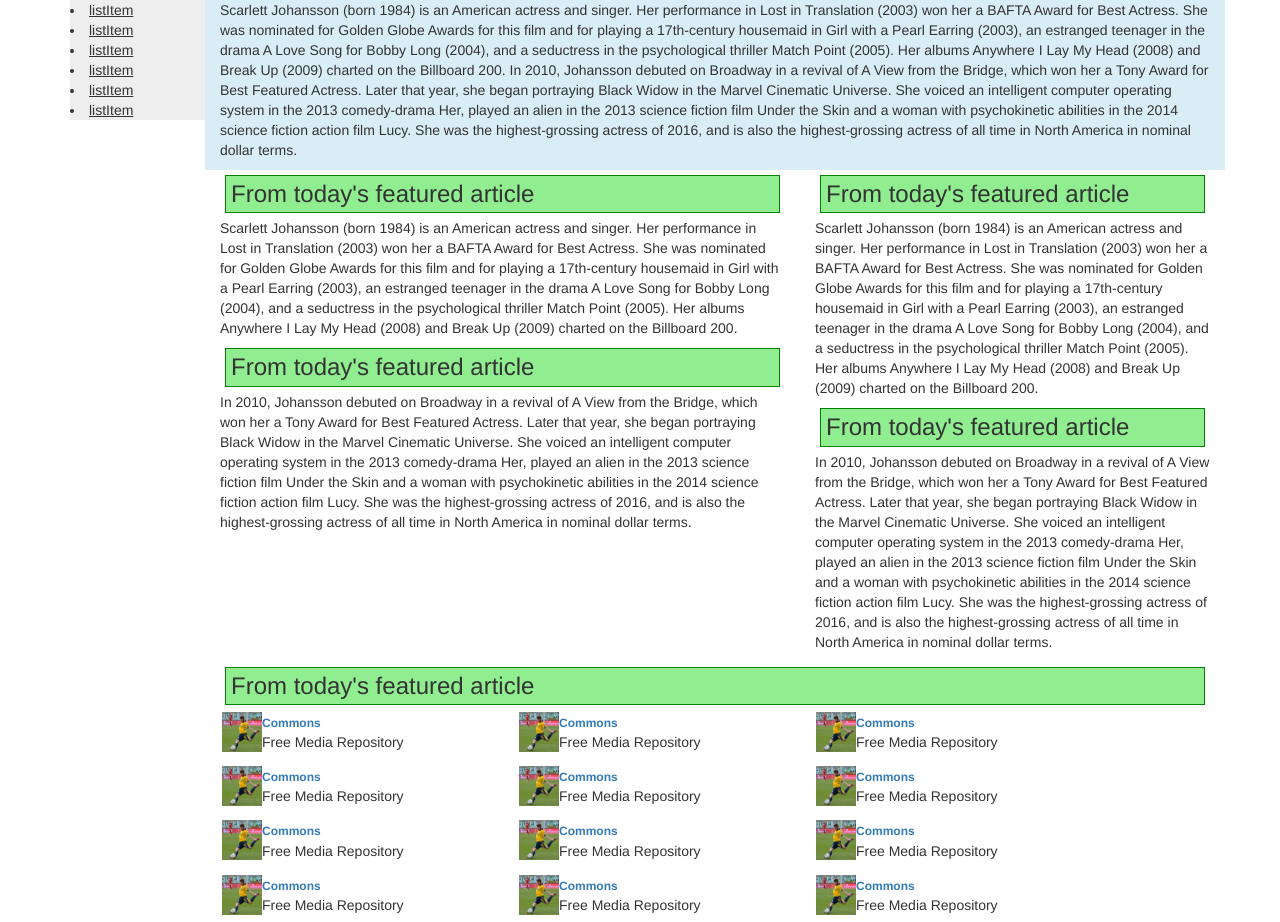
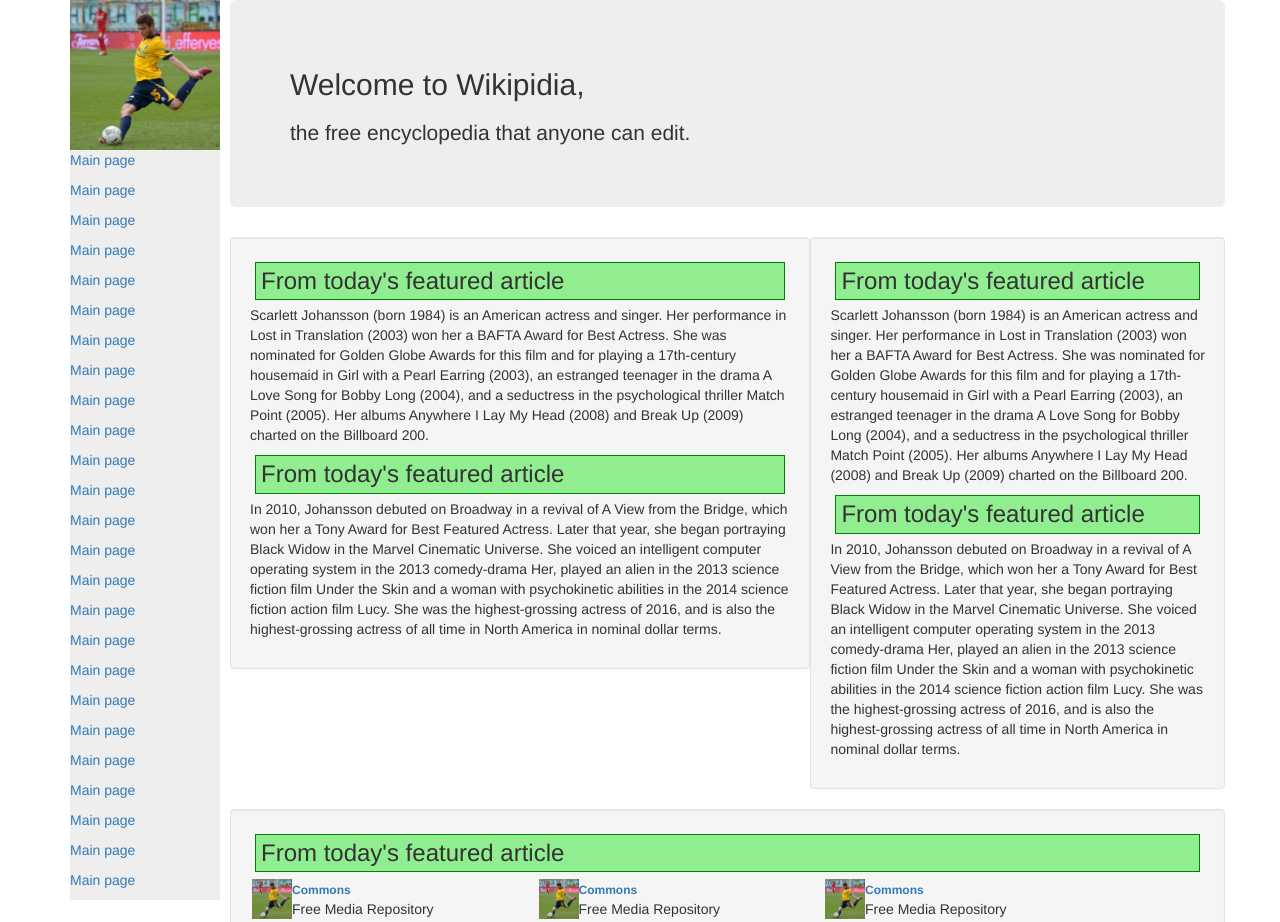
Before and after one commit to schoinh/wikipedia, a plain HTML site: page wikipedia.html in a window 1280 px wide. Shown: the top 922 px of the page. Drawn offline with Linux system fonts and the light colour scheme.

Commit message:
add boxes around sections and add jumbotron

```diff
--- a/css/styles.css
+++ b/css/styles.css
@@ -15,7 +15,7 @@ h1 {
 }
 .columnmain{
   position: relative;
-  margin-left: 150px;
+  margin-left: 175px;
 }
 
 .iconImage{
@@ -28,6 +28,9 @@ h1 {
   font-weight: bold;
 }
 
+#wikiIcon{
+  width: 150px;
+}
 
 
 @media screen and (min-width: 800px) {
--- a/wikipedia.html
+++ b/wikipedia.html
@@ -9,30 +9,49 @@
 <body>
   <div class="container">
     <div class="columnnav">
-      <u>
-        <li>listItem</li>
-        <li>listItem</li>
-        <li>listItem</li>
-        <li>listItem</li>
-        <li>listItem</li>
-        <li>listItem</li>
-      </u>
+      <img id= "wikiIcon" src="img/soccer.jpg" alt="soccer">
+      <p><a href="#">Main page</a></p>
+      <p><a href="#">Main page</a></p>
+      <p><a href="#">Main page</a></p>
+      <p><a href="#">Main page</a></p>
+      <p><a href="#">Main page</a></p>
+      <p><a href="#">Main page</a></p>
+      <p><a href="#">Main page</a></p>
+      <p><a href="#">Main page</a></p>
+      <p><a href="#">Main page</a></p>
+      <p><a href="#">Main page</a></p>
+      <p><a href="#">Main page</a></p>
+      <p><a href="#">Main page</a></p>
+      <p><a href="#">Main page</a></p>
+      <p><a href="#">Main page</a></p>
+      <p><a href="#">Main page</a></p>
+      <p><a href="#">Main page</a></p>
+      <p><a href="#">Main page</a></p>
+      <p><a href="#">Main page</a></p>
+      <p><a href="#">Main page</a></p>
+      <p><a href="#">Main page</a></p>
+      <p><a href="#">Main page</a></p>
+      <p><a href="#">Main page</a></p>
+      <p><a href="#">Main page</a></p>
+      <p><a href="#">Main page</a></p>
+      <p><a href="#">Main page</a></p>
     </div>
     <div class="columnmain">
       <div class="row">
-        <div class="col-sm-12 bg-info">
-          <p>Scarlett Johansson (born 1984) is an American actress and singer. Her performance in Lost in Translation (2003) won her a BAFTA Award for Best Actress. She was nominated for Golden Globe Awards for this film and for playing a 17th-century housemaid in Girl with a Pearl Earring (2003), an estranged teenager in the drama A Love Song for Bobby Long (2004), and a seductress in the psychological thriller Match Point (2005). Her albums Anywhere I Lay My Head (2008) and Break Up (2009) charted on the Billboard 200. In 2010, Johansson debuted on Broadway in a revival of A View from the Bridge, which won her a Tony Award for Best Featured Actress. Later that year, she began portraying Black Widow in the Marvel Cinematic Universe. She voiced an intelligent computer operating system in the 2013 comedy-drama Her, played an alien in the 2013 science fiction film Under the Skin and a woman with psychokinetic abilities in the 2014 science fiction action film Lucy. She was the highest-grossing actress of 2016, and is also the highest-grossing actress of all time in North America in nominal dollar terms.
+        <div class="col-sm-12 jumbotron">
+          <h2>Welcome to Wikipidia,<h2>
+            <p>the free encyclopedia that anyone can edit.</p>
           </p>
         </div>
       </div>
       <div class="row">
-        <div class="col-sm-7">
+        <div class="col-sm-7 well">
           <h1>From today's featured article</h1>
           <p>Scarlett Johansson (born 1984) is an American actress and singer. Her performance in Lost in Translation (2003) won her a BAFTA Award for Best Actress. She was nominated for Golden Globe Awards for this film and for playing a 17th-century housemaid in Girl with a Pearl Earring (2003), an estranged teenager in the drama A Love Song for Bobby Long (2004), and a seductress in the psychological thriller Match Point (2005). Her albums Anywhere I Lay My Head (2008) and Break Up (2009) charted on the Billboard 200.</p>
           <h1>From today's featured article</h1>
           <p>In 2010, Johansson debuted on Broadway in a revival of A View from the Bridge, which won her a Tony Award for Best Featured Actress. Later that year, she began portraying Black Widow in the Marvel Cinematic Universe. She voiced an intelligent computer operating system in the 2013 comedy-drama Her, played an alien in the 2013 science fiction film Under the Skin and a woman with psychokinetic abilities in the 2014 science fiction action film Lucy. She was the highest-grossing actress of 2016, and is also the highest-grossing actress of all time in North America in nominal dollar terms.</p>
         </div>
-        <div class="col-sm-5">
+        <div class="col-sm-5 well">
           <h1>From today's featured article</h1>
           <p>Scarlett Johansson (born 1984) is an American actress and singer. Her performance in Lost in Translation (2003) won her a BAFTA Award for Best Actress. She was nominated for Golden Globe Awards for this film and for playing a 17th-century housemaid in Girl with a Pearl Earring (2003), an estranged teenager in the drama A Love Song for Bobby Long (2004), and a seductress in the psychological thriller Match Point (2005). Her albums Anywhere I Lay My Head (2008) and Break Up (2009) charted on the Billboard 200.</p>
           <h1>From today's featured article</h1>
@@ -40,10 +59,8 @@
         </div>
       </div>
       <div class="row">
-        <div class="col-sm-12">
+        <div class="col-sm-12 well">
           <h1>From today's featured article</h1>
-
-
           <div class="iconBox">
             <img class ="iconImage" src="img/soccer.jpg" alt="soccer">
             <span class = "iconTitle"><a href="#">Commons</a></span>
@@ -138,7 +155,7 @@
       </div>
     </div>
     <div class="row">
-      <div class="col-sm-12">
+      <div class="col-sm-12 well">
         <h1>From today's featured article</h1>
         <p>Scarlett Johansson (born 1984) is an American actress and singer. Her performance in Lost in Translation (2003) won her a BAFTA Award for Best Actress. She was nominated for Golden Globe Awards for this film and for playing a 17th-century housemaid in Girl with a Pearl Earring (2003), an estranged teenager in the drama A Love Song for Bobby Long (2004), and a seductress in the psychological thriller Match Point (2005). Her albums Anywhere I Lay My Head (2008) and Break Up (2009) charted on the Billboard 200.</p>
         <h1>From today's featured article</h1>
```
